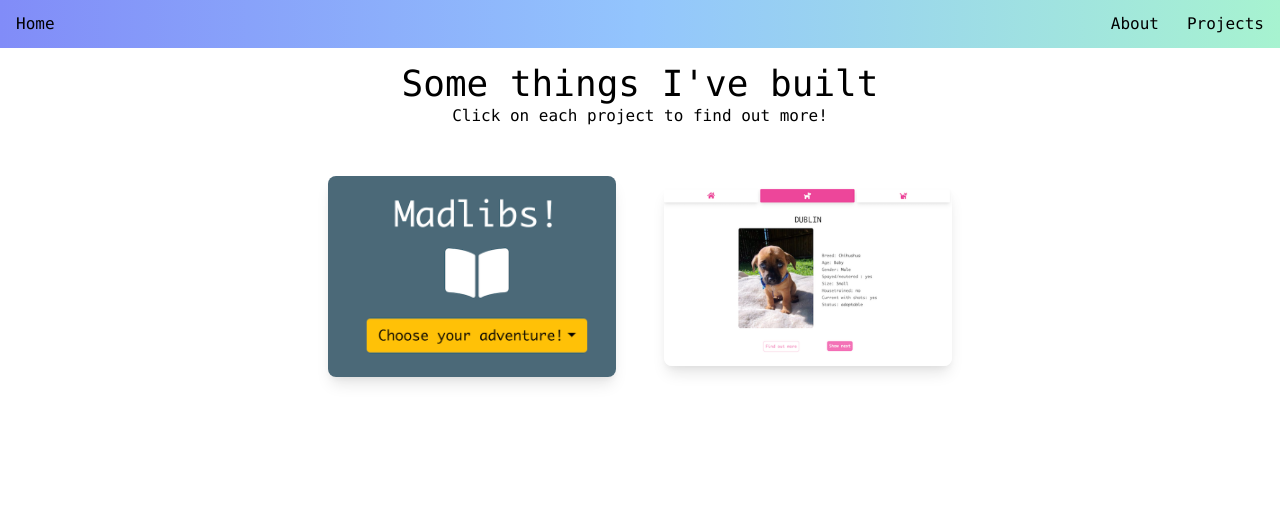
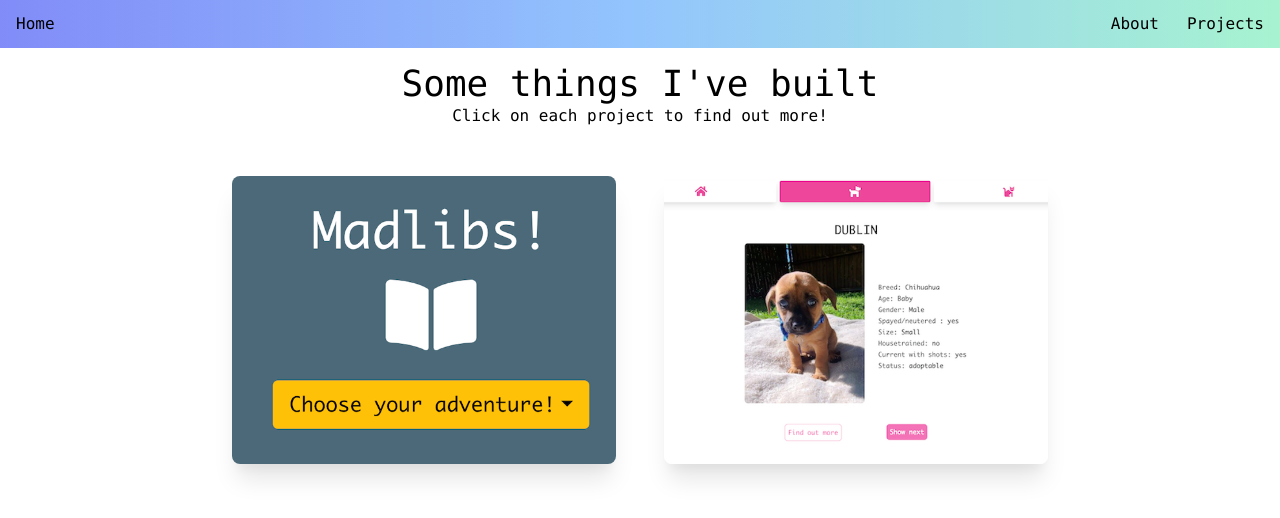
Before and after one commit to kathythekat/personal-site, a React (Create React App) app: page /projects in a window 1280 px wide. Shown: the top 518 px of the page. Built offline with nearby package versions, Linux system fonts and the light colour scheme.

Commit message:
project images are bg images now

```diff
--- a/src/App.js
+++ b/src/App.js
@@ -1,6 +1,5 @@
-import Home from "./Home";
 import "./App.css";
-import { BrowserRouter, Route } from "react-router-dom";
+import { BrowserRouter } from "react-router-dom";
 import NavBar from "./NavBar";
 import Routes from "./Routes";
 
--- a/src/ConnectIcons.js
+++ b/src/ConnectIcons.js
@@ -12,7 +12,6 @@ const linkedinIcon = <FontAwesomeIcon icon={faLinkedin} size="2x" />;
 const icons = [
   { icon: githubIcon, url: "https://github.com/kathythekat" },
   { icon: instagramIcon, url: "https://www.instagram.com/kathythekat/" },
-  ,
   {
     icon: linkedinIcon,
     url: "https://www.linkedin.com/in/kat-huang-599b6a66/",
--- a/src/Home.js
+++ b/src/Home.js
@@ -9,7 +9,11 @@ function Home() {
   return (
     <>
       <div className="container my-12 flex flex-col lg:flex-row justify-center items-center">
-        <img className="w-10/12 md:max-w-sm h-auto rounded-lg" src={Montana} />
+        <img
+          className="w-10/12 md:max-w-sm h-auto rounded-lg"
+          alt="Montana"
+          src={Montana}
+        />
         <div className="container flex flex-col m-8 max-w-md">
           <h1>Kat Huang</h1>
           <h4 className="my-2">Software engineer based in San Francisco, CA</h4>
--- a/src/ProjectImage.js
+++ b/src/ProjectImage.js
@@ -1,5 +1,10 @@
 function ProjectImage({ img }) {
-  return <img className="rounded-lg w-72 shadow-lg my-4" src={img} />;
+  return (
+    <div
+      className="bg-cover bg-no-repeat bg-center rounded-lg w-96 h-72 shadow-xl my-4"
+      style={{ backgroundImage: `url(${img})` }}
+    ></div>
+  );
 }
 
 export default ProjectImage;
--- a/src/Projects.js
+++ b/src/Projects.js
@@ -2,7 +2,6 @@ import madlibs from "./images/madlibs.png";
 import petinder from "./images/petinder.png";
 import Popover from "./Popover";
 
-const PROJECT_IMAGES = [madlibs, petinder];
 const PROJECTS = [
   {
     name: "Madlibs",
```
